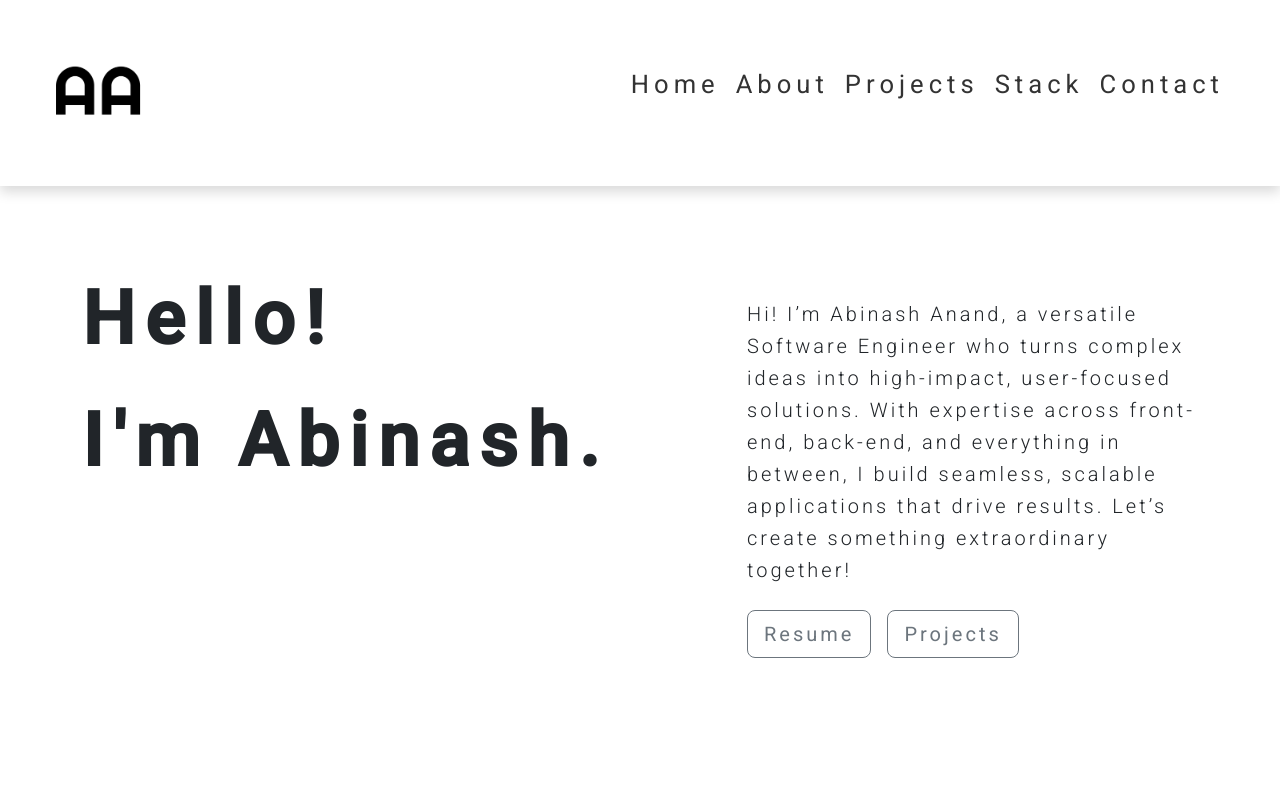
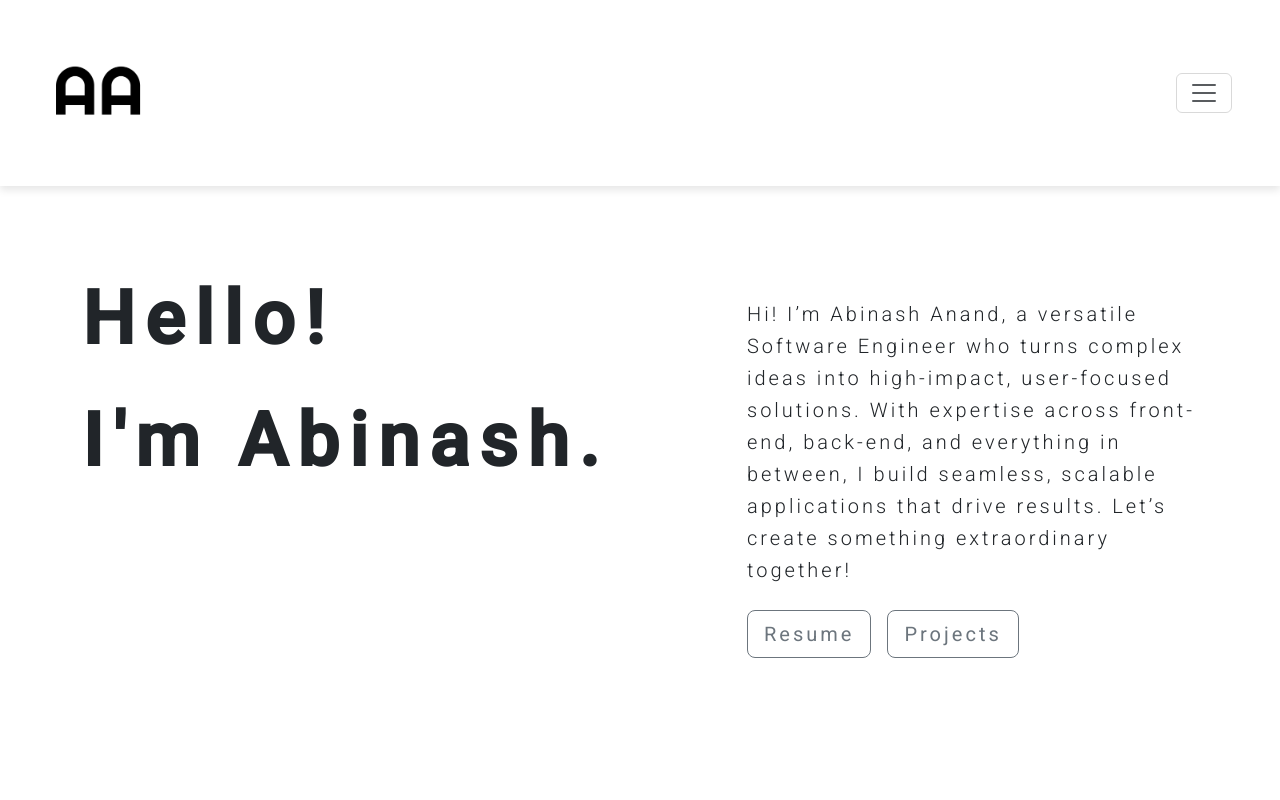
Before and after one commit to Abinash-Anand/dev_folio.Av2, an Angular app: page /home in a window 1280 px wide. Shown: the top 800 px of the page. Built offline with nearby package versions, Linux system fonts and the light colour scheme.

Commit message:
navbar responsiveness fixed

```diff
--- a/src/app/components/header/header.component.css
+++ b/src/app/components/header/header.component.css
@@ -8,7 +8,38 @@
     animation: navbarFadeIn 1s forwards 0.3s;
     /* Delayed fade-in for navbar */
 }
+/* Default behavior for large screens: vertical axis (Y-axis) */
 
+/* For extra small screens (XS) and smaller: horizontal axis (X-axis) */
+@media (max-width: 576px) {
+    .navbar-axis-y {
+        display: flex;
+        flex-direction: column;
+        /* Stack vertically */
+        justify-content: center;
+        /* Center the links vertically */
+        align-items: center;
+        /* Center the links horizontally */
+        width: 100%;
+        gap: 0.5rem;
+    flex-wrap: wrap;
+        /* Add space between the links */
+    }
+
+    .navbar-axis-y h3 {
+        width: 100%;
+        /* Make each link take full width */
+        text-align: center;
+        /* Center the text */
+    }
+
+    .navbar-axis-y h3 a {
+        display: block;
+        width: 100%;
+        padding: 0.75rem;
+        /* Add some padding for better touch experience */
+    }
+}
 /* Animation for the entire navbar on load */
 @keyframes navbarFadeIn {
     0% {
--- a/src/app/components/header/header.component.html
+++ b/src/app/components/header/header.component.html
@@ -1,4 +1,4 @@
-<nav class="navbar navbar-expand-lg p-5" [ngClass]="{'fixed-navbar': isNavbarOpen && isScrolled}">
+<nav class="navbar p-5" [ngClass]="{'fixed-navbar': isNavbarOpen && isScrolled}">
     <a class="navbar-brand" routerLink="/home">
         <img src="assets/logo.png" style="width: 100px;" alt="logo">
     </a>
@@ -9,22 +9,14 @@
     </button>
 
     <div class="collapse navbar-collapse" id="navbarNav" [ngClass]="{'show': isNavbarOpen}">
-        <ul class="navbar-nav ms-auto text-center">
-            <li class="nav-item">
+        <div class="row">
+            <div class="col-sm navbar-axis-y ">
                 <h3><a class="nav-link" routerLink="/home">Home</a></h3>
-            </li>
-            <li class="nav-item">
                 <h3><a class="nav-link" routerLink="/about">About</a></h3>
-            </li>
-            <li class="nav-item">
                 <h3><a class="nav-link" routerLink="/projects">Projects</a></h3>
-            </li>
-            <li class="nav-item">
                 <h3><a class="nav-link" routerLink="/skills">Stack</a></h3>
-            </li>
-            <li class="nav-item">
                 <h3><a class="nav-link" routerLink="/contact">Contact</a></h3>
-            </li>
-        </ul>
+            </div>
+        </div>
     </div>
 </nav>
```
